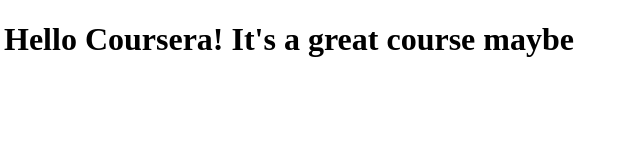
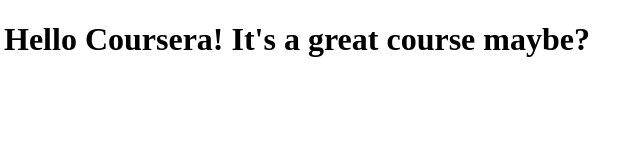
Before and after one commit to Jackcappe/coursera-test, a plain HTML site: page site/index.html in a window 1280 px wide. Shown: the full height of the page, 4-644 px from the left. Drawn offline with Linux system fonts and the light colour scheme.

Commit message:
My first page

```diff
--- a/site/index.html
+++ b/site/index.html
@@ -4,6 +4,6 @@
 	<title>Hello Coursera!</title>
 </head>
 <body>
-<h1>Hello Coursera! It's a great course maybe</h1>
+<h1>Hello Coursera! It's a great course maybe?</h1>
 </body>
 </html>
```
